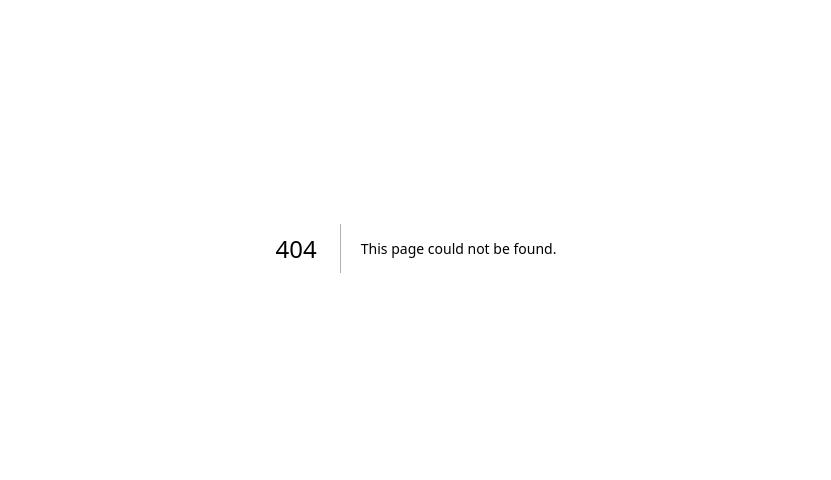
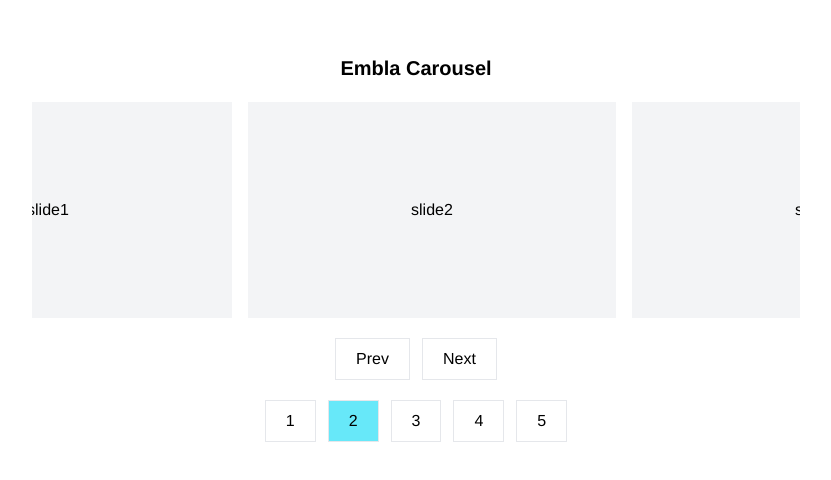
Before and after one commit to yasuhiro-yamamoto/nextjs-playground, a Next.js app: page /centered-embla-carousel in a window 1280 px wide. Before the commit this address had no page. Shown: the part 152-632 px from the top of the page, without its empty margins (224-1055 px from the left). Built offline with nearby package versions, Linux system fonts and the light colour scheme.

Commit message:
左右見切れるスライドUIのサンプルを追加

```diff
--- /dev/null
+++ b/src/app/centered-embla-carousel/page.tsx
@@ -0,0 +1,19 @@
+import { CenteredCarousel } from '@/src/components/CenteredCarousel'
+import type { Metadata } from 'next'
+
+export const runtime = 'edge'
+
+export const metadata: Metadata = {
+  title: 'Embla Carousel | Yasuhiro Yamamoto Playground',
+  description: 'Carousel Slider.',
+  robots: 'noindex',
+}
+
+export default function CenteredEmblaCarousel() {
+  return (
+    <>
+      <h1 className="text-xl font-semibold mb-5 text-center">Embla Carousel</h1>
+      <CenteredCarousel />
+    </>
+  )
+}
--- a/src/app/page.tsx
+++ b/src/app/page.tsx
@@ -8,7 +8,10 @@
       <h1 className="font-semibold mb-5">Yasuhiro Yamamoto Playground</h1>
       <ul className="list-disc pl-4 grid gap-2">
         <li>
-          <Link href="/embla-carousel">Embla Carousel</Link>
+          <Link href="/embla-carousel">Centered Embla Carousel</Link>
+        </li>
+        <li>
+          <Link href="/centered-embla-carousel">Centered Embla Carousel</Link>
         </li>
         <li>
           <Link href="/emoji-regex">Emoji Regex</Link>
--- /dev/null
+++ b/src/components/CenteredCarousel/index.tsx
@@ -0,0 +1,69 @@
+'use client'
+
+import type { EmblaOptionsType } from 'embla-carousel'
+import { useState } from 'react'
+import { useCarousel } from './useCarousel'
+import AutoPlay from 'embla-carousel-autoplay'
+import { cn } from '@/src/lib/tailwind'
+
+export const CenteredCarousel: React.FC = () => {
+  // 選択されているスライドのインデックス
+  const [activeIndex, setActiveIndex] = useState<number>(0)
+
+  // スライドのオプション
+  const sliderOption: EmblaOptionsType = { loop: true, align: (viewSize, snapSize, index) => {
+    const offset = snapSize / 2
+    return offset
+  }}
+
+  // カスタムフックからスライド操作用のオブジェクトを取得
+  const slider = useCarousel(setActiveIndex, sliderOption, [
+    AutoPlay({
+      delay: 5000,
+      stopOnInteraction: false,
+    }),
+  ])
+
+  const slideList = ['slide1', 'slide2', 'slide3', 'slide4', 'slide5']
+
+  return (
+    <div className="grid gap-5">
+      {/* スライド */}
+      <div className="overflow-hidden" ref={slider.sliderRef}>
+        <div className="flex">
+          {slideList.map((item) => (
+            <div className="shrink-0 grow-0 min-w-0 basis-1/2 aspect-video px-[1%]" key={item}>
+              <div className="grid place-content-center h-full bg-gray-100">{item}</div>
+            </div>
+          ))}
+        </div>
+      </div>
+
+      {/* 左右ボタン */}
+      <div className="flex justify-center gap-3">
+        <button className="block border border-gray-200 py-2 px-5" type="button" onClick={slider.handlePrevScroll}>
+          Prev
+        </button>
+        <button className="block border border-gray-200 py-2 px-5" type="button" onClick={slider.handleNextScroll}>
+          Next
+        </button>
+      </div>
+
+      {/* ページネーション */}
+      <div className="flex justify-center gap-3">
+        {[...Array(slideList.length)].map((_, i) => (
+          <button
+            className={cn('block border border-gray-200 py-2 px-5', activeIndex === i && 'bg-cyan-300')}
+            type="button"
+            onClick={() => slider.handleToRightScroll(i)}
+            // biome-ignore lint/suspicious/noArrayIndexKey: サンプルのため、インデックスをキーとして利用
+            key={i}
+            data-active={activeIndex === i}
+          >
+            {i + 1}
+          </button>
+        ))}
+      </div>
+    </div>
+  )
+}
--- /dev/null
+++ b/src/components/CenteredCarousel/useCarousel.ts
@@ -0,0 +1,79 @@
+import type { EmblaOptionsType, EmblaPluginType } from 'embla-carousel'
+import type { Dispatch, SetStateAction } from 'react'
+import useEmblaCarousel from 'embla-carousel-react'
+import { useEffect } from 'react'
+
+// ループで必ず右方向に進めさせるための計算用ユーティリティ関数
+const getToIndex = (length: number, from: number, to: number) => {
+  const indexes = [...Array(length)].map((_, i) => i)
+  const fromToEnd = indexes.slice(from)
+  const startToFrom = indexes.slice(0, from)
+  return [...fromToEnd, ...startToFrom].indexOf(to)
+}
+
+export const useCarousel = (
+  setActiveIndex: Dispatch<SetStateAction<number>>,
+  sliderOption: EmblaOptionsType,
+  plugins?: EmblaPluginType[],
+) => {
+  const [sliderRef, sliderAPI] = useEmblaCarousel(sliderOption, plugins)
+
+  const handleNextScroll = () => {
+    if (!sliderAPI || !sliderAPI.canScrollNext()) return
+    sliderAPI.scrollNext()
+    setActiveIndex(sliderAPI.selectedScrollSnap())
+  }
+
+  const handlePrevScroll = () => {
+    if (!sliderAPI || !sliderAPI.canScrollPrev()) return
+    sliderAPI.scrollPrev()
+    setActiveIndex(sliderAPI.selectedScrollSnap())
+  }
+
+  // 指定したインデックスにスクロールする（方向は自動判定）
+  const handleToAutoScroll = (toIndex: number) => {
+    if (!sliderAPI) return
+    sliderAPI.scrollTo(toIndex)
+    setActiveIndex(sliderAPI.selectedScrollSnap())
+  }
+
+  // 指定したインデックスに向かって必ず右方向へ進ませる
+  const handleToRightScroll = (toIndex: number) => {
+    if (!sliderAPI) return
+    const currentIndex = sliderAPI.selectedScrollSnap()
+    if (currentIndex === toIndex) return
+
+    const slideLength = sliderAPI.slideNodes().length
+
+    // 指定したインデックスと現在のインデックスにもとづいてスライドの右方向への移動回数を計算
+    const scrollTimes =
+      toIndex > currentIndex ? toIndex - currentIndex : slideLength - getToIndex(slideLength, toIndex, currentIndex)
+    for (const _ of Array(scrollTimes)) {
+      sliderAPI.scrollNext()
+    }
+
+    setActiveIndex(sliderAPI.selectedScrollSnap())
+  }
+
+  // スワイプ操作でスライダーを切り替えた場合のインデックス更新処理（ポインターアップで終了を判定）
+  useEffect(() => {
+    if (!sliderAPI) return
+
+    const updateIndex = () => setActiveIndex(sliderAPI.selectedScrollSnap())
+    sliderAPI.on('select', updateIndex)
+
+    // cleanup
+    return () => {
+      sliderAPI.off('select', updateIndex)
+    }
+  }, [sliderAPI, setActiveIndex])
+
+  return {
+    handleNextScroll,
+    handlePrevScroll,
+    handleToRightScroll,
+    handleToAutoScroll,
+    sliderRef,
+    sliderAPI,
+  }
+}
```
